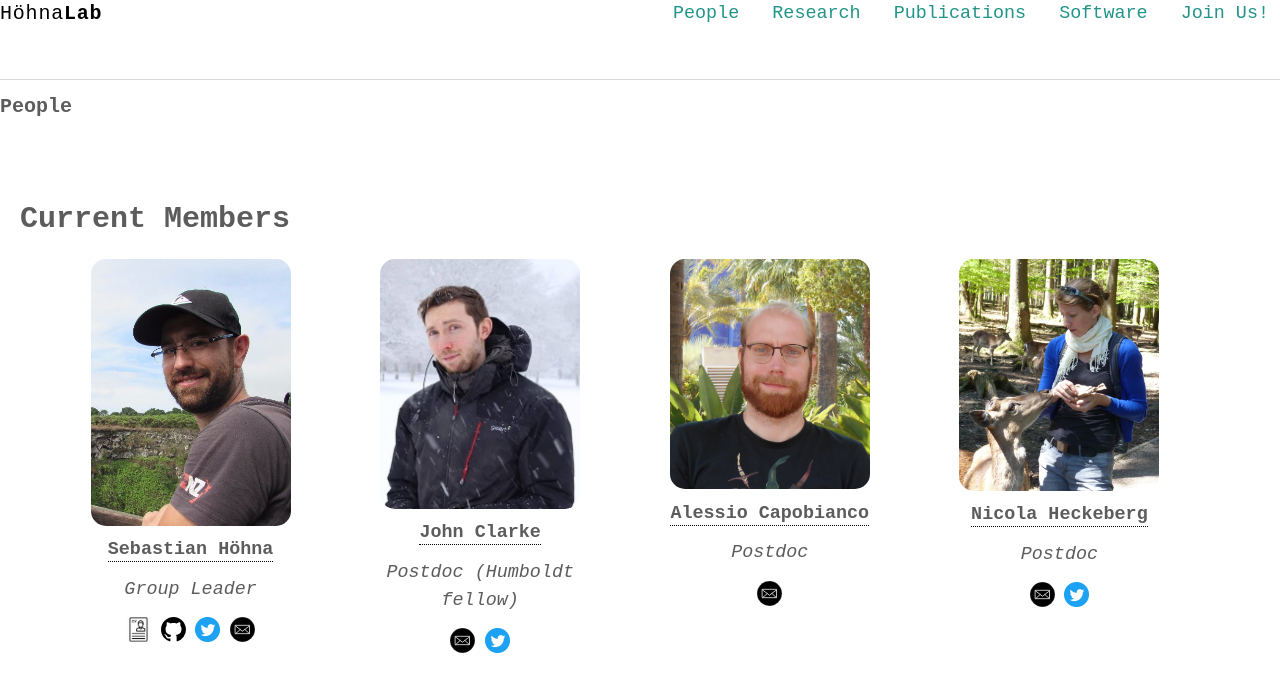
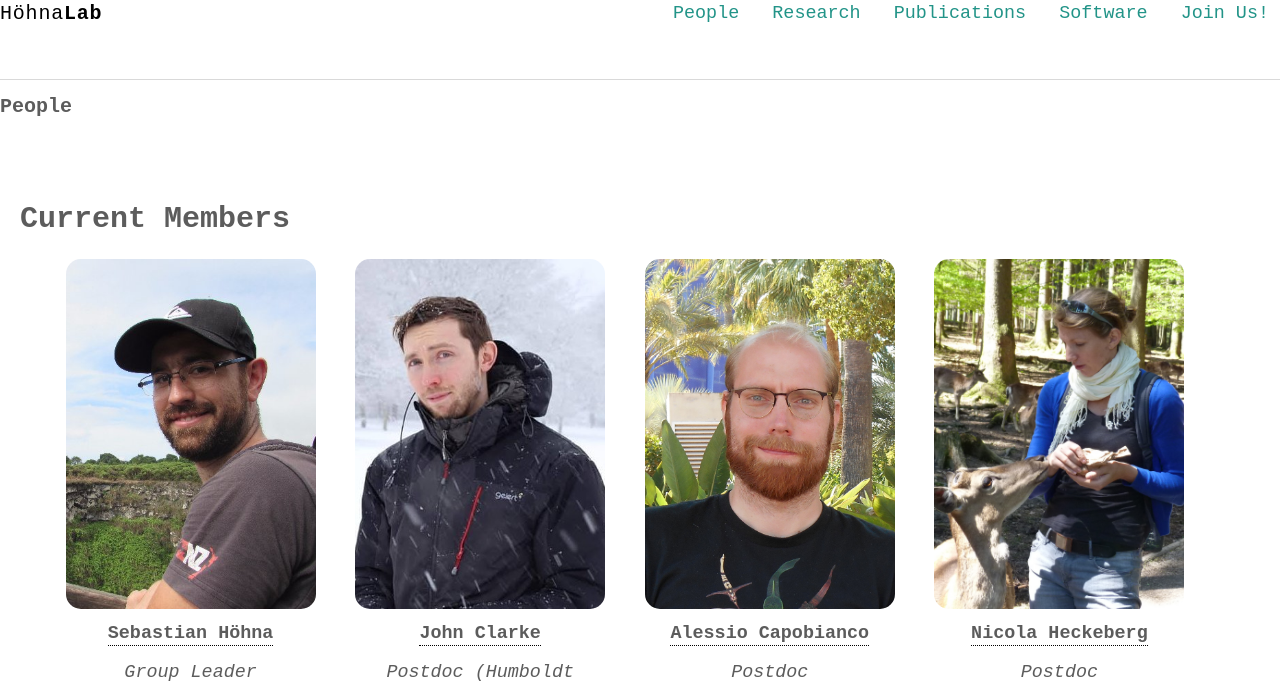
Before and after one commit to hoehnalab/hoehnalab.github.io, a Jekyll site: the page built from people.md, in a window 1280 px wide. Shown: the top 690 px of the page. Built offline with Jekyll 4.4.1, drawn with Linux system fonts in a browser that asks for light colours; some web fonts are replaced; grey boxes are pictures that could not be loaded.

Commit message:
consistent sizing of the photos

```diff
--- a/assets/css/main.scss
+++ b/assets/css/main.scss
@@ -54,8 +54,9 @@ img.floatright {
 img.rcornersimage {
     border-radius: 15px;
     vertical-align: top;
-    height: auto;
-    width: 80%
+    height: 350px;
+    width: 250px;
+    object-fit: cover;
 }
 
 .caption {
```
